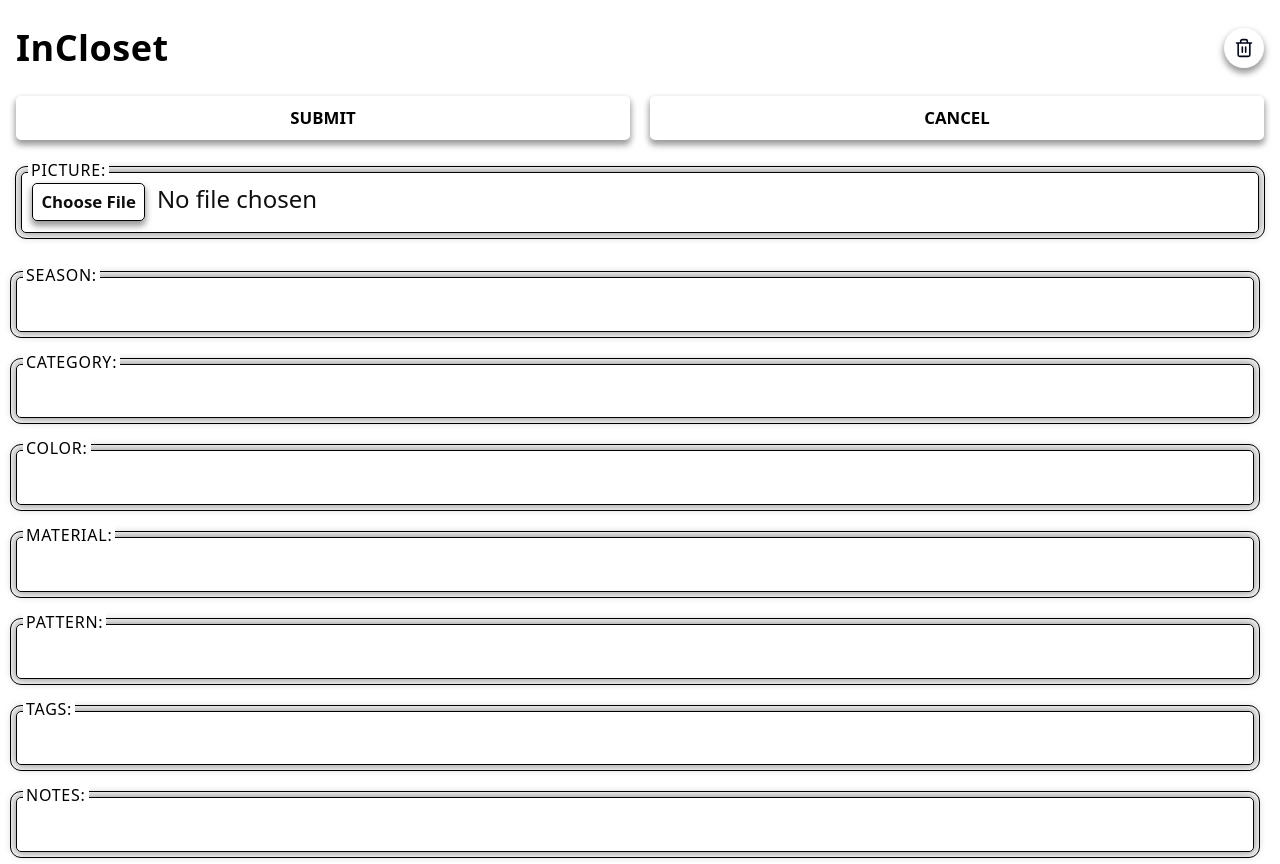
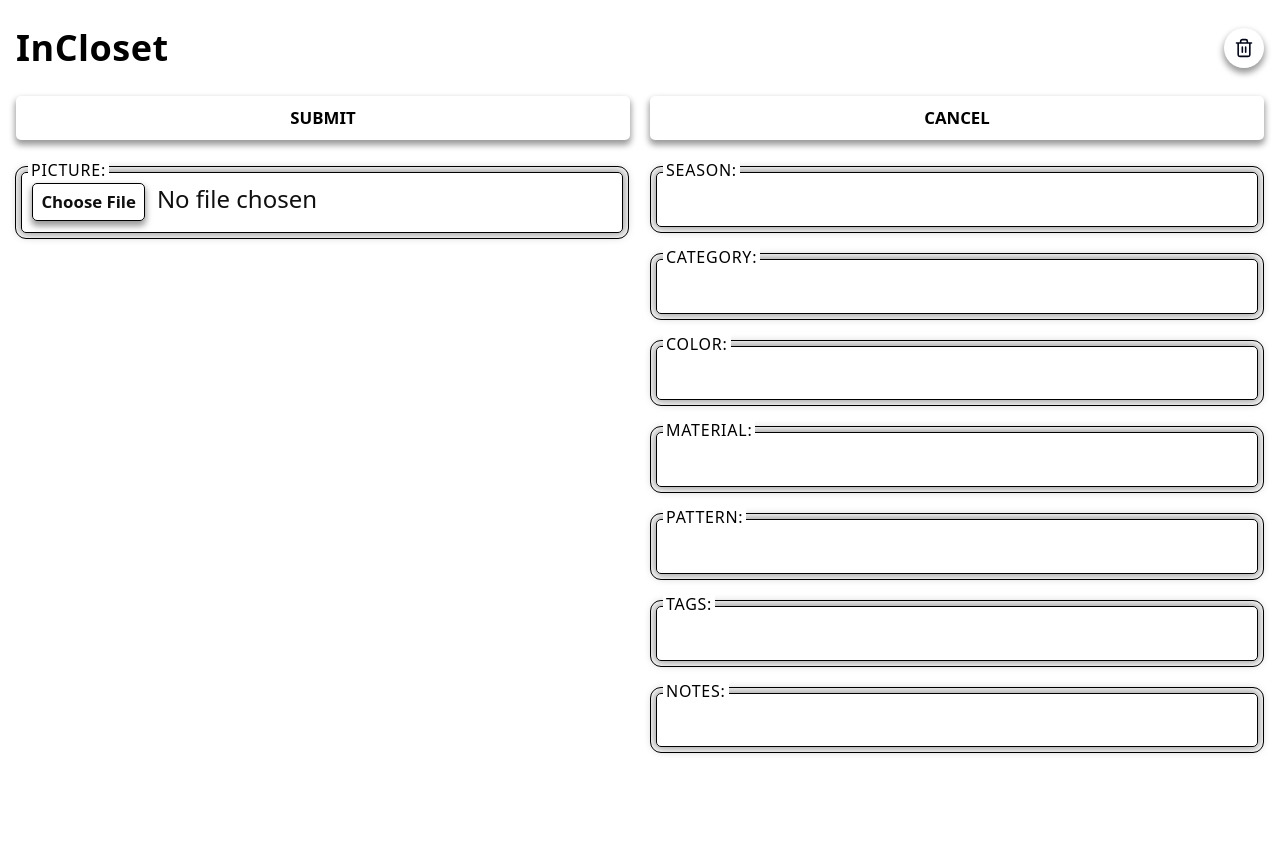
Before and after one commit to CamilaSV/Closet-App, a React (Vite) app: page /item/1 in a window 1280 px wide. After the commit the page ends 800 px from the top, so only its background shows below. Built offline with nearby package versions, Linux system fonts and the light colour scheme; no server answers.

Commit message:
add tablet styling

```diff
--- a/src/components/ItemForm/ItemForm.scss
+++ b/src/components/ItemForm/ItemForm.scss
@@ -28,10 +28,21 @@
     @include shadow-active;
   }
 
+  &__main {
+    @include tablet {
+      display: flex;
+      justify-content: space-between;
+      gap: 1.25rem;
+    }
+  }
+
   &__files {
     display: flex;
     flex-direction: column;
     align-items: center;
+    @include tablet {
+      width: 50%;
+    }
   }
 
   &__img {
@@ -61,6 +72,14 @@
     @include label;
   }
 
+  &__inputs {
+    @include tablet {
+      width: 50%;
+      margin-left: 0.5rem;
+      margin-right: -0.25rem;
+    }
+  }
+
   &__input {
     all: unset;
     display: flex;
```
